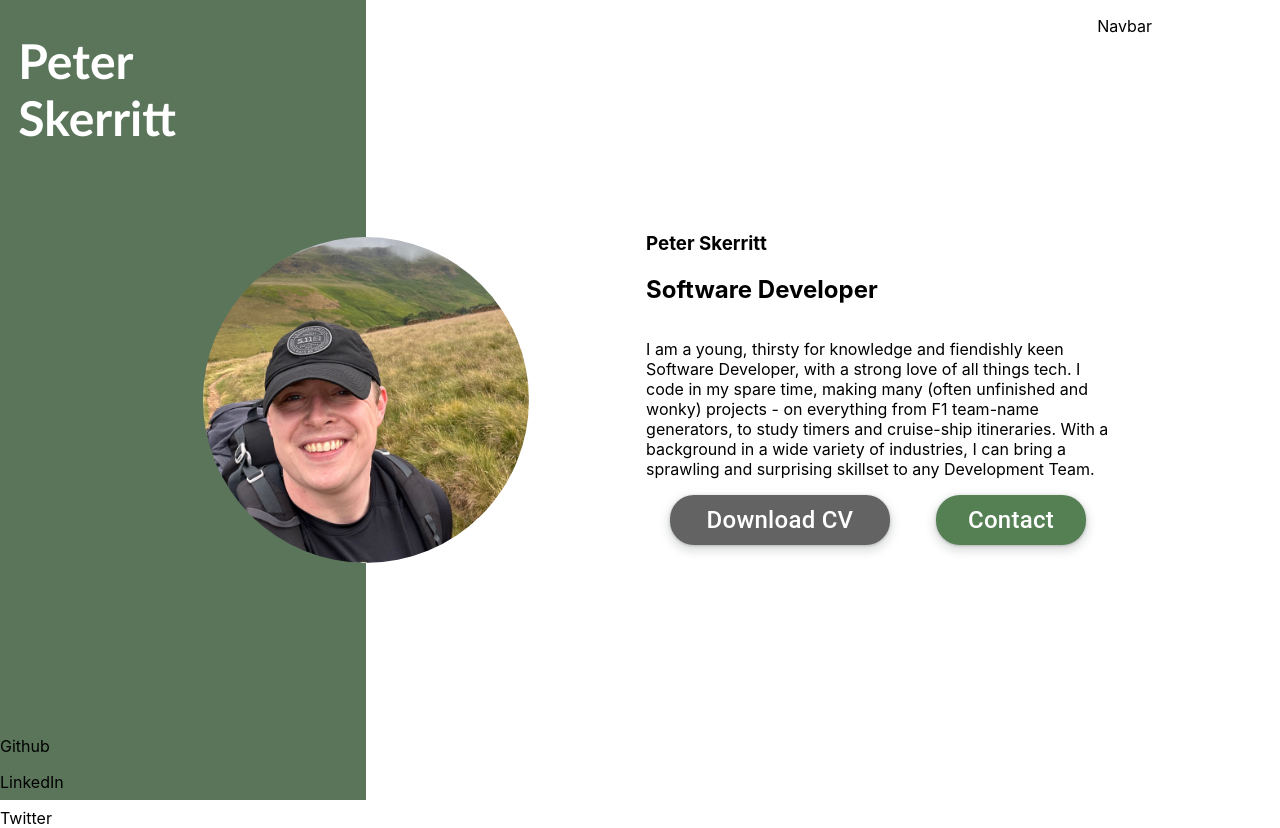
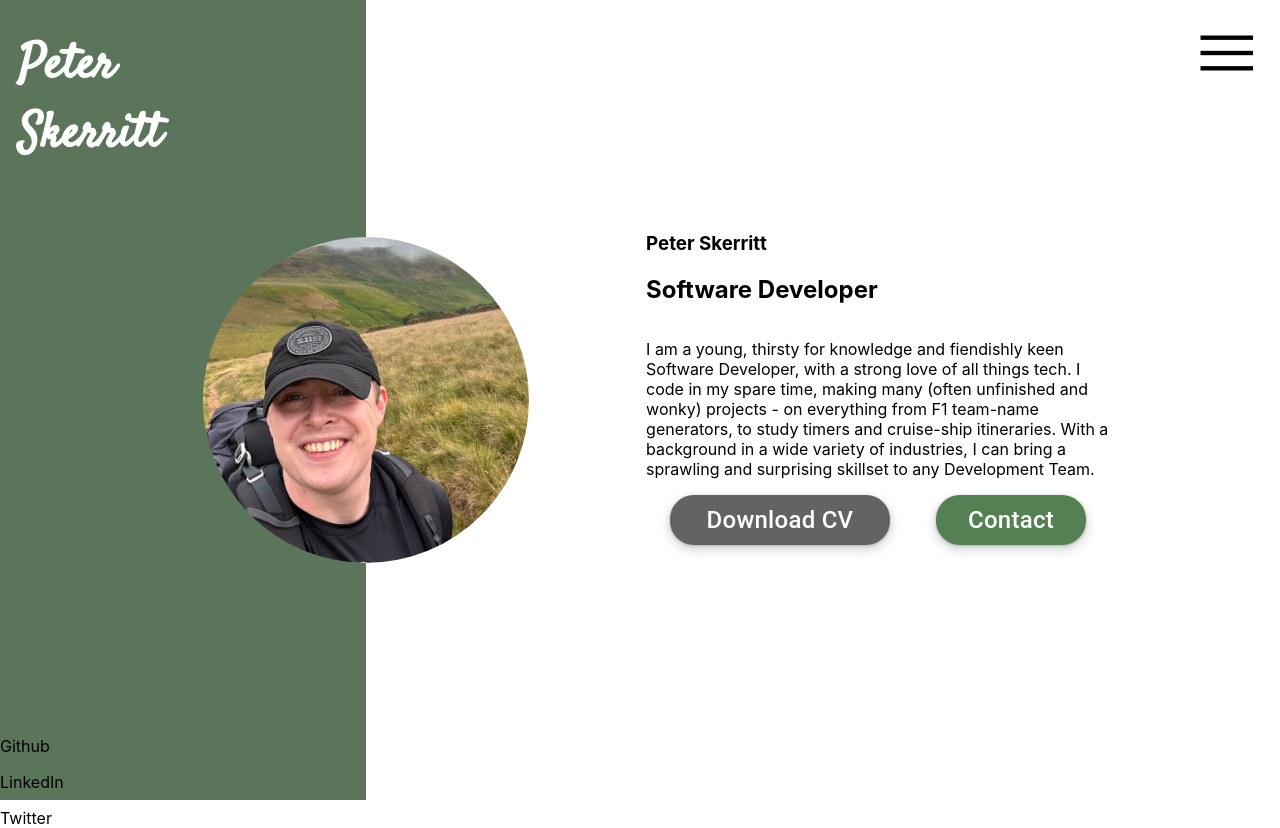
Before and after one commit to peter-skerritt/WB2, a React (Create React App) app: page / in a window 1280 px wide. Built offline with nearby package versions, Linux system fonts and the light colour scheme.

Commit message:
Basic drop-down menu created.

```diff
--- a/public/index.html
+++ b/public/index.html
@@ -3,6 +3,10 @@
   <head>
     <meta charset="utf-8" />
     <link rel="icon" href="%PUBLIC_URL%/favicon.ico" />
+    <link rel="preconnect" href="https://fonts.googleapis.com">
+    <link rel="preconnect" href="https://fonts.gstatic.com" crossorigin>
+    <link href="https://fonts.googleapis.com/css2?family=Satisfy&display=swap" rel="stylesheet">
+    <link rel="stylesheet" href="https://fonts.googleapis.com/css2?family=Material+Symbols+Outlined:opsz,wght,FILL,GRAD@20..48,100..700,0..1,-50..200" />
     <meta name="viewport" content="width=device-width, initial-scale=1" />
     <meta name="theme-color" content="#000000" />
     <meta
--- a/src/comps/App.js
+++ b/src/comps/App.js
@@ -2,6 +2,7 @@ import "../styles/App.css";
 import Profile from "./Profile";
 import Buttons from "./Buttons";
 import Title from "./Title";
+import Navbar from "./Navbar";
 
 function App() {
   return (
@@ -11,7 +12,7 @@ function App() {
   <div class="profile">
     <Profile/>
   </div>
- <Title/>
+  <Title/>
   <div class="links">
     <p>Github</p>
     <p>LinkedIn</p>
@@ -32,9 +33,7 @@ function App() {
           </div>
         </div>
   </div>
-  <div class="navbar">
-    <p>Navbar</p>
-  </div>
+   <Navbar/>
 </div>
   );
 }
--- /dev/null
+++ b/src/comps/Navbar.js
@@ -0,0 +1,24 @@
+import React from "react";
+import "../styles/navbar.css";
+
+const Navbar = () => {
+  return (
+    <div className="navbar">
+      <div className="navelement">
+        <span className="material-symbols-outlined" style={{ fontSize: '70px' }}>
+          menu
+        </span>
+
+        {/* Dropdown Menu */}
+        <select className="dropdown-menu">
+          <option value="home">Home</option>
+          <option value="portfolio">Portfolio</option>
+          <option value="cv">CV</option>
+          <option value="contact">Contact</option>
+        </select>
+      </div>
+    </div>
+  );
+};
+
+export default Navbar;
--- /dev/null
+++ b/src/styles/navbar.css
@@ -0,0 +1,19 @@
+
+/* styles/navbar.css */
+.navelement {
+    position: relative;
+    display: flex;
+    justify-content: right;
+    margin: 10%;
+ }
+
+
+  .dropdown-menu {
+    top: 100%;
+    left: 0;
+    display: none;
+  }
+
+  .navelement:hover .dropdown-menu {
+    display: block;
+  }
--- a/src/styles/title.css
+++ b/src/styles/title.css
@@ -1,6 +1,8 @@
 .title {
     font-size: 150%;
-    font-family: 'Trebuchet MS', 'Lucida Sans Unicode', 'Lucida Grande', 'Lucida Sans', Arial, sans-serif;
+    font-family: "Satisfy", cursive;
+    font-weight: 400;
+    font-style: normal;
     margin-left: 10%;
     color: white;
 }
```
